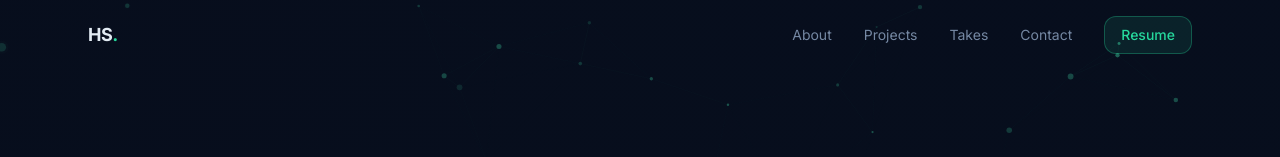
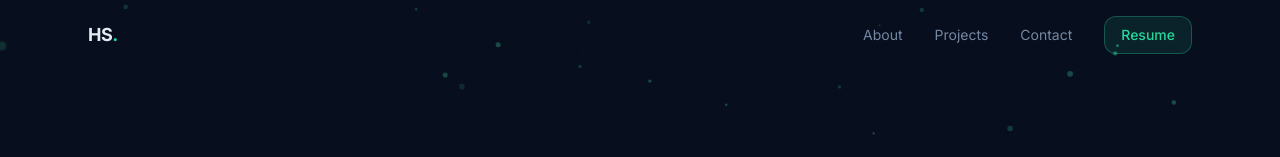
Before and after one commit to harshitleads/portfolio-harshit-ai, a Next.js app: page / in a window 1280 px wide. Shown: the top 157 px of the page. Built offline with nearby package versions, Linux system fonts and the light colour scheme.

Commit message:
feat: remove Hot Takes section from portfolio
Delete Hot Takes component and nav link for cleaner flow.

```diff
--- a/app/page.tsx
+++ b/app/page.tsx
@@ -2,7 +2,6 @@ import { Navbar } from "@/components/navbar";
 import { HeroSection } from "@/components/hero-section";
 import { AboutSection } from "@/components/about-section";
 import { ProjectsSection } from "@/components/projects-section";
-import { HotTakesSection } from "@/components/hot-takes-section";
 import { ContactSection } from "@/components/contact-section";
 import { Footer } from "@/components/footer";
 
@@ -13,7 +12,6 @@ export default function Page() {
       <HeroSection />
       <AboutSection />
       <ProjectsSection />
-      <HotTakesSection />
       <ContactSection />
       <Footer />
     </main>
--- a/components/navbar.tsx
+++ b/components/navbar.tsx
@@ -6,7 +6,6 @@ import { Menu, X } from "lucide-react";
 const navLinks = [
   { label: "About", href: "#about" },
   { label: "Projects", href: "#projects" },
-  { label: "Takes", href: "#takes" },
   { label: "Contact", href: "#contact" },
 ];
 
```
